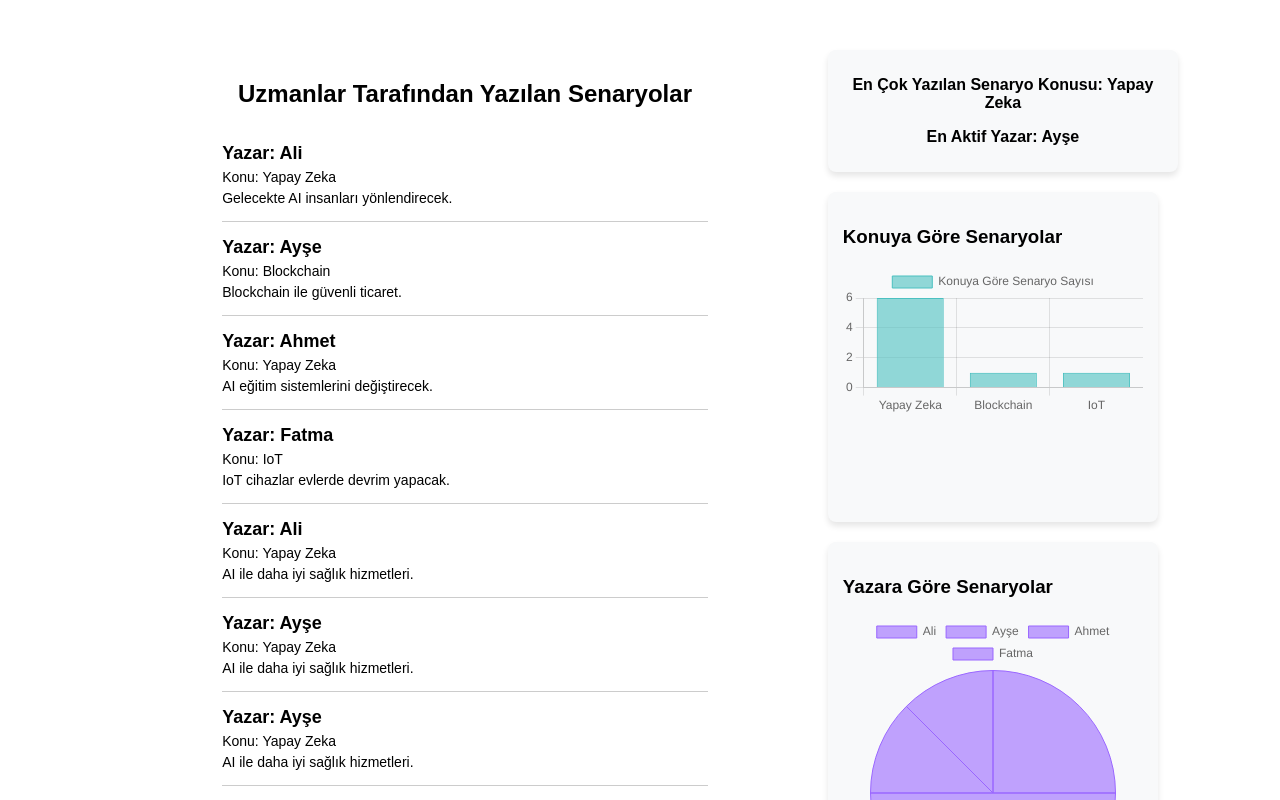
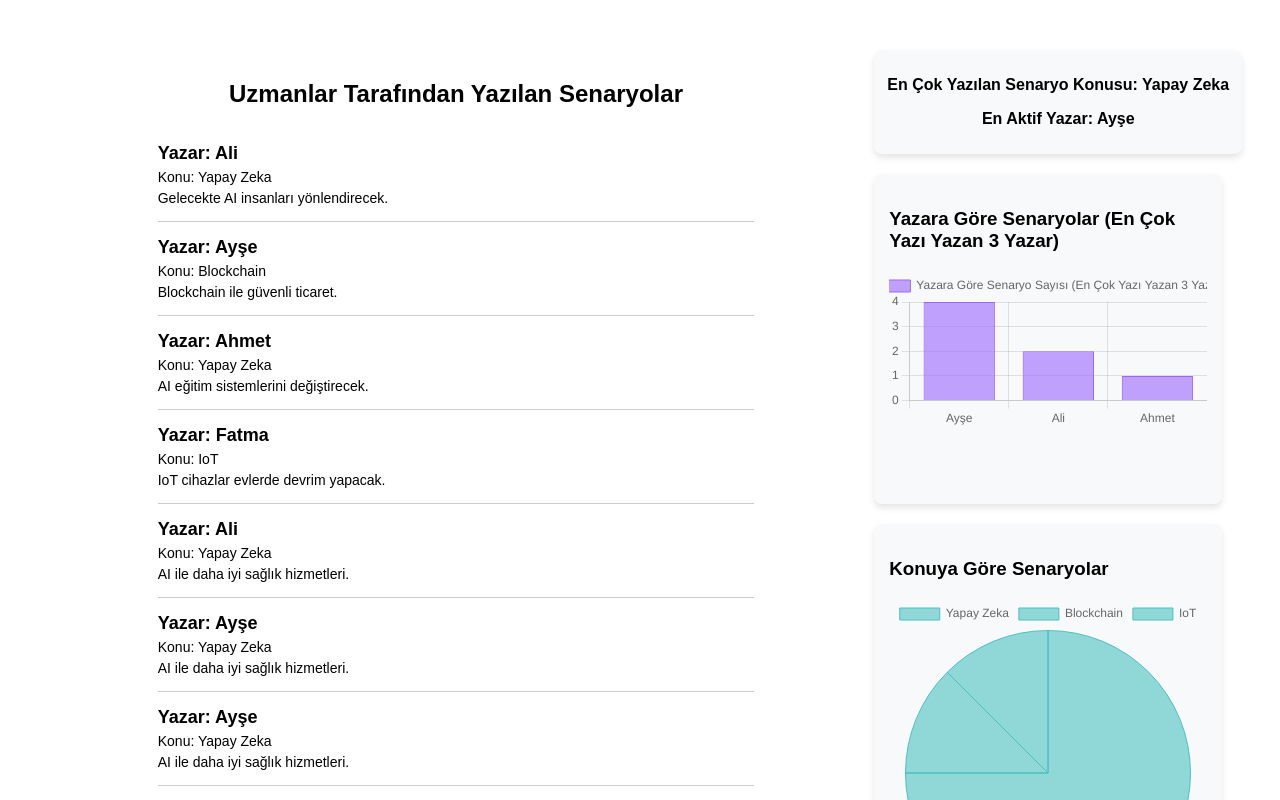
Before and after one commit to Sefasola/ProfessionalChat, a React (Create React App) app: page /scenario-list in a window 1280 px wide. Shown: the top 800 px of the page. Built offline with nearby package versions, Linux system fonts and the light colour scheme.

Commit message:
grafikleri düzeltme

```diff
--- a/package.json
+++ b/package.json
@@ -3,6 +3,8 @@
   "version": "0.1.0",
   "private": true,
   "dependencies": {
+    "@fortawesome/free-solid-svg-icons": "^6.6.0",
+    "@fortawesome/react-fontawesome": "^0.2.2",
     "@testing-library/jest-dom": "^5.17.0",
     "@testing-library/react": "^13.4.0",
     "@testing-library/user-event": "^13.5.0",
--- a/src/ScenarioList.jsx
+++ b/src/ScenarioList.jsx
@@ -109,6 +109,37 @@ const ScenarioList = () => {
     });
   }, []);
 
+  // Grafik verileri (en çok yazı yazan 3 yazar)
+  const topThreeAuthorsChartData = (() => {
+    if (statistics.authorCounts) {
+      // authorCounts objesini entries formatına çevirip sıralıyoruz
+      const sortedEntries = Object.entries(statistics.authorCounts)
+        .sort(([, aCount], [, bCount]) => bCount - aCount) // En çoktan en aza doğru sıralama
+        .slice(0, 3); // İlk 3 yazarı alıyoruz
+
+      // Sıralanmış verilerden etiketler (authors) ve sayılar (counts) oluşturuyoruz
+      const top3Authors = sortedEntries.map(([author]) => author);
+      const top3Counts = sortedEntries.map(([, count]) => count);
+
+      return {
+        labels: top3Authors, // İlk 3 yazarı etiket olarak kullanıyoruz
+        datasets: [
+          {
+            label: "Yazara Göre Senaryo Sayısı (En Çok Yazı Yazan 3 Yazar)",
+            data: top3Counts, // İlk 3 yazarın senaryo sayıları
+            backgroundColor: "rgba(153, 102, 255, 0.6)",
+            borderColor: "rgba(153, 102, 255, 1)",
+            borderWidth: 1,
+          },
+        ],
+      };
+    }
+    return {
+      labels: [],
+      datasets: [],
+    };
+  })();
+
   // Dropdown menüsü için fonksiyonlar
   const handleLogout = () => {
     navigate("/signin");
@@ -140,19 +171,6 @@ const ScenarioList = () => {
         data: Object.values(statistics.topicCounts),
         backgroundColor: "rgba(75, 192, 192, 0.6)",
         borderColor: "rgba(75, 192, 192, 1)",
-        borderWidth: 1,
-      },
-    ],
-  };
-
-  const authorChartData = {
-    labels: Object.keys(statistics.authorCounts),
-    datasets: [
-      {
-        label: "Yazara Göre Senaryo Sayısı",
-        data: Object.values(statistics.authorCounts),
-        backgroundColor: "rgba(153, 102, 255, 0.6)",
-        borderColor: "rgba(153, 102, 255, 1)",
         borderWidth: 1,
       },
     ],
@@ -199,20 +217,21 @@ const ScenarioList = () => {
             </p>
           </div>
 
-          {/* Grafikler */}
+          {/* En çok yazı yazan 3 yazarı gösteren grafik */}
+          <div className="chart-container">
+            <h3>Yazara Göre Senaryolar (En Çok Yazı Yazan 3 Yazar)</h3>
+            <Bar data={topThreeAuthorsChartData} />
+          </div>
+
+          {/* Konuya göre senaryo sayısı */}
           <div className="chart-container">
             <h3>Konuya Göre Senaryolar</h3>
-            <Bar data={topicChartData} />
-          </div>
-          <div className="chart-container">
-            <h3>Yazara Göre Senaryolar</h3>
-            <Pie data={authorChartData} />
+            <Pie data={topicChartData} />
           </div>
         </div>
       </div>
     </div>
   );
-
 };
 
 export default ScenarioList;
```
Also changed, not shown: 1 other file (tests, documents, lock files or other folders).
